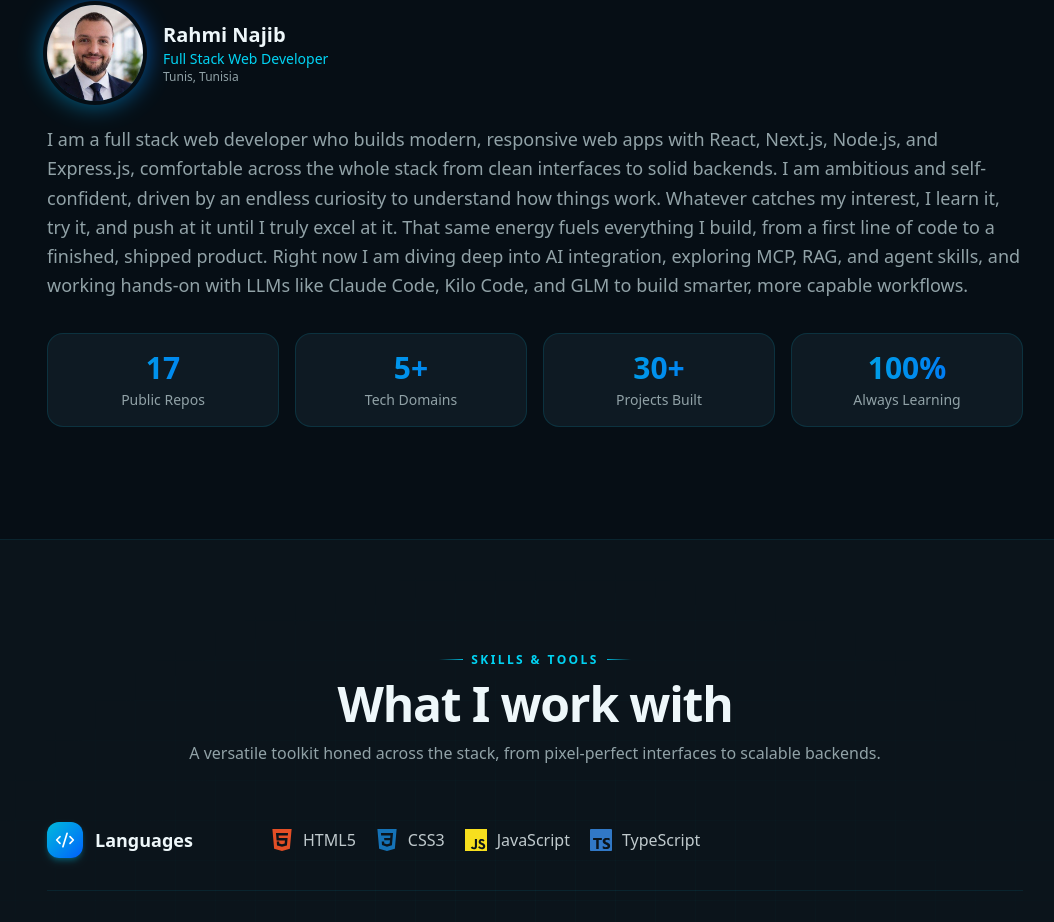
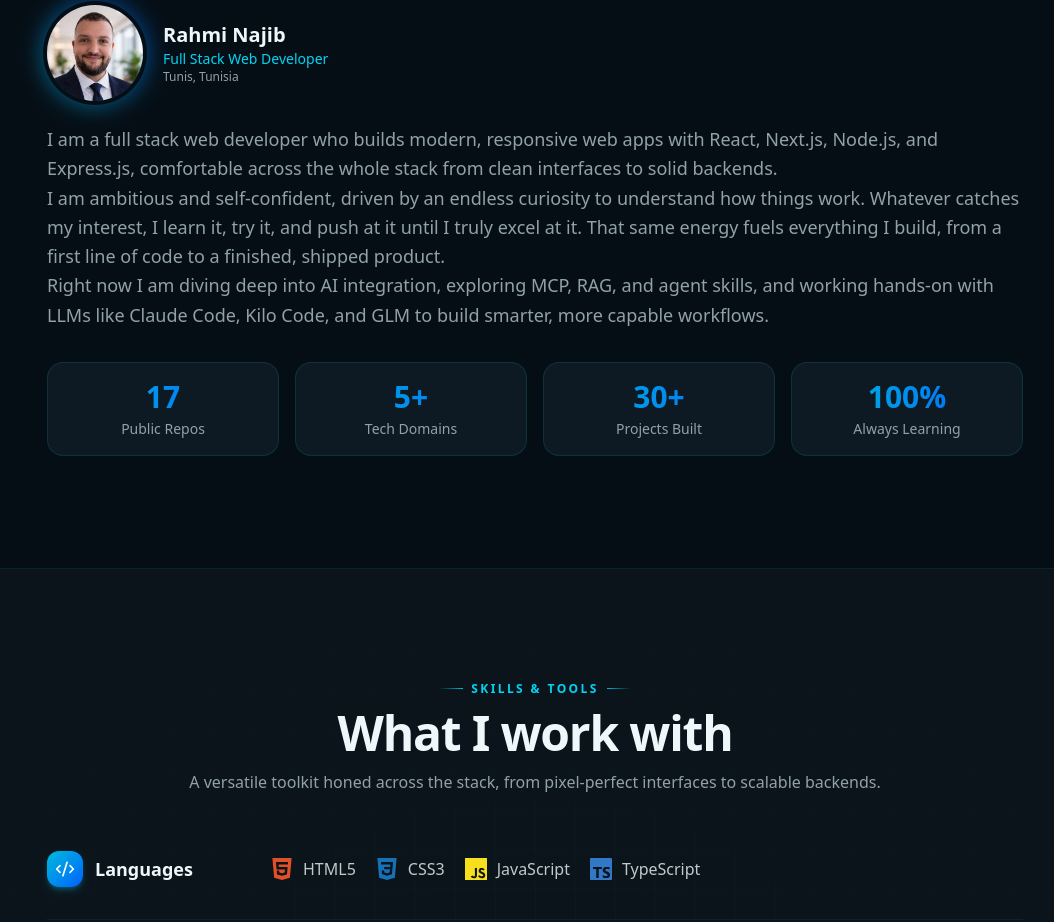
Before and after one commit to Najib-Rahmi/Najib-Rahmi.github.io, a Next.js app: page / in a window 1280 px wide. Shown: the part 1039-1961 px from the top of the page, without its empty margins (105-1159 px from the left). Built offline with nearby package versions, Linux system fonts and the light colour scheme.

Commit message:
About: update stat boxes to 17 repos, 30+ projects, 100% always learning

```diff
--- a/src/components/sections/about.tsx
+++ b/src/components/sections/about.tsx
@@ -49,7 +49,7 @@ export function About() {
           </div>
 
           {/* Bio */}
-          <p className="text-base sm:text-lg leading-relaxed text-muted-foreground">
+          <p className="text-base sm:text-lg leading-relaxed text-muted-foreground whitespace-pre-line">
             {profile.bio}
           </p>
 
--- a/src/lib/portfolio-data.ts
+++ b/src/lib/portfolio-data.ts
@@ -26,7 +26,7 @@ export const profile = {
   techLine: "React | Express.js | Node.js | Next.js",
   tagline:
     "Always learning, always building. I turn ideas into real, working products, from a blank file to a shipped app.",
-  bio: "I am a full stack web developer who builds modern, responsive web apps with React, Next.js, Node.js, and Express.js, comfortable across the whole stack from clean interfaces to solid backends. I am ambitious and self-confident, driven by an endless curiosity to understand how things work. Whatever catches my interest, I learn it, try it, and push at it until I truly excel at it. That same energy fuels everything I build, from a first line of code to a finished, shipped product. Right now I am diving deep into AI integration, exploring MCP, RAG, and agent skills, and working hands-on with LLMs like Claude Code, Kilo Code, and GLM to build smarter, more capable workflows.",
+  bio: "I am a full stack web developer who builds modern, responsive web apps with React, Next.js, Node.js, and Express.js, comfortable across the whole stack from clean interfaces to solid backends.\nI am ambitious and self-confident, driven by an endless curiosity to understand how things work. Whatever catches my interest, I learn it, try it, and push at it until I truly excel at it. That same energy fuels everything I build, from a first line of code to a finished, shipped product.\nRight now I am diving deep into AI integration, exploring MCP, RAG, and agent skills, and working hands-on with LLMs like Claude Code, Kilo Code, and GLM to build smarter, more capable workflows.",
   location: "Tunis, Tunisia",
   email: "hello@rahmi.dev",
   avatar: "/avatar.png",
```
Also changed, not shown: 1 other file (tests, documents, lock files or other folders).
